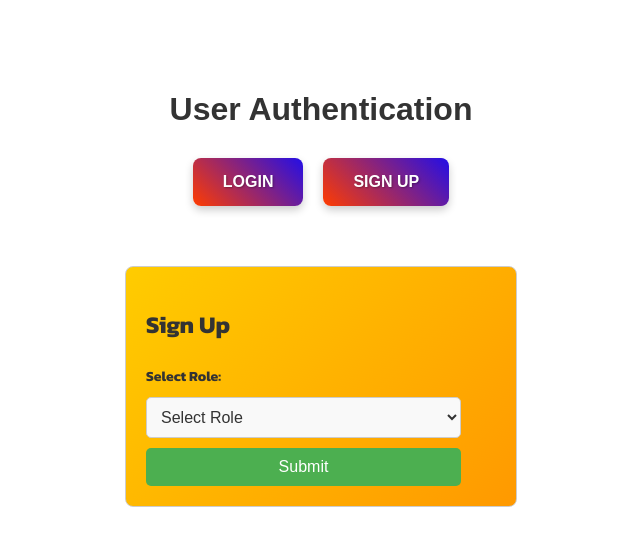
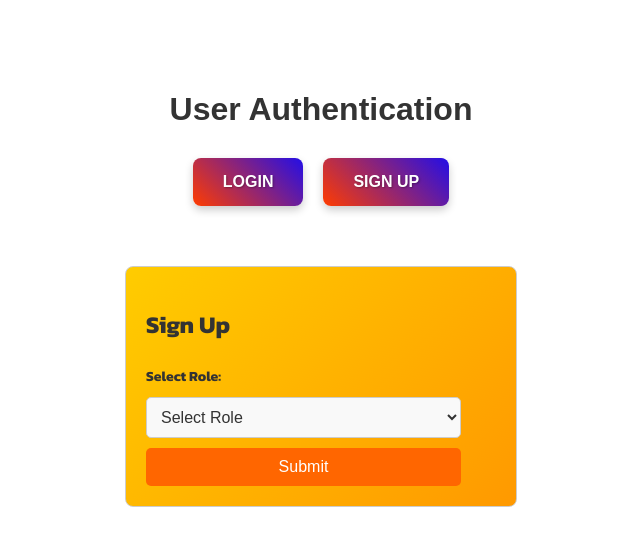
Before and after one commit to souravsinhababu/Elevate360, an Angular app: page /signup in a window 1280 px wide. Shown: the top 546 px of the page, without its empty margins (319-959 px from the left). Built offline with nearby package versions, Linux system fonts and the light colour scheme.

Commit message:
NonStandalone Project

```diff
--- a/src/app/signup/signup.component.css
+++ b/src/app/signup/signup.component.css
@@ -96,7 +96,7 @@ button {
   width: 90%;
   padding: 10px;
   border: none;
-  background-color: #4CAF50;
+  background-color:  #ff6600;
   color: white;
   font-size: 16px;
   border-radius: 5px;
@@ -106,7 +106,7 @@ button {
 
 /* Hover effect for submit button */
 button:hover {
-  background-color: #45a049;
+  background-color: #e65c00;
   transform: scale(1.05); /* Button slightly grows on hover */
 }
 
```
